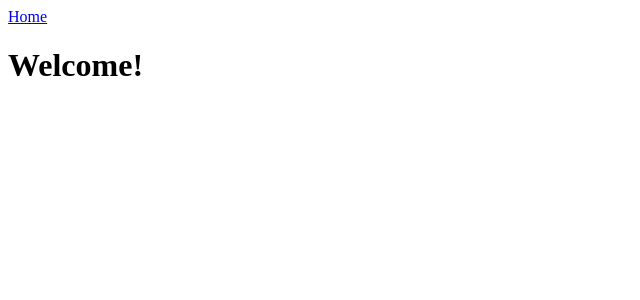
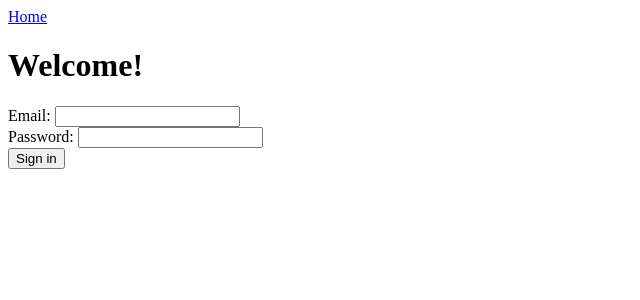
Before and after one commit to tomweidner103/grace-shopper-team-a, a React app: page /#/ in a window 1280 px wide. Shown: the top 300 px of the page, without its empty margins (0-640 px from the left). Built offline with nearby package versions, Linux system fonts and the light colour scheme; no server answers.

Commit message:
User Sign in Form

```diff
--- a/src/App.js
+++ b/src/App.js
@@ -3,6 +3,7 @@ import Nav from './Nav';
 import Routes from './Routes';
 import { connect } from 'react-redux';
 import { setUsersThunks } from '../reducer/user';
+import { SignIn } from './SignIn';
 
 class App extends React.Component {
   componentDidMount() {
@@ -13,6 +14,7 @@ class App extends React.Component {
       <div>
         < Nav />
         < Routes />
+        < SignIn />
       </div>
     );
   }
--- a/src/SignIn.js
+++ b/src/SignIn.js
@@ -1,6 +1,6 @@
 import React from 'react'
 import { connect } from 'react-redux'
-import { onLogin } from './reducer'
+import { login } from '../store'
 
 class _SignIn extends React.Component{
   constructor(){
@@ -18,12 +18,12 @@ class _SignIn extends React.Component{
 
   render(){
     const { email, password } = this.state
-    const { onLogin } = this.props
+    const { login } = this.props
     const { onChange } = this
 
     return (
       <div>
-        <form onSubmit={ () => onLogin(this.state)}>
+        <form onSubmit={ () => login(this.state)}>
           <div><label>Email: </label><input name="email" value={ email } onChange={ onChange } required/></div>
           <div><label>Password: </label><input name="password" value={ password } onChange={ onChange } required/></div>
           <button className="login">Sign in</button>
@@ -35,7 +35,7 @@ class _SignIn extends React.Component{
 
 const mapDispatchToProps = (dispatch) => {
   return {
-    onLogin: (user)=> dispatch(onLogin(user))
+    login: (user)=> dispatch(login(user))
     }
 }
 
--- a/store.js
+++ b/store.js
@@ -10,6 +10,8 @@ const SET_PRODUCTS = 'SET_PRODUCTS';
 const SET_USERS = 'SET_USERS';
 const CREATE_USER = 'CREATE_USER';
 const DESTROY_PRODUCT = 'DESTROY_PRODUCT';
+const SET_LOGIN_ERROR = "SET_LOGIN_ERROR"
+const SET_LOGIN_SUCCESS = "SET_LOGIN_SUCCESS"
 
 //Action Creators
 
@@ -17,6 +19,9 @@ const setProducts = (products)=> ({ type: SET_PRODUCTS, products });
 const setUsers = (users)=> ({ type: SET_USERS, users });
 const _createUser = (user)=> ({ type: CREATE_USER, user })
 const _destroyProduct = (product)=> ({ type: DESTROY_PRODUCT, product});
+const setLoginError = (err) => ({ type: SET_LOGIN_ERROR, err });
+const setLoginSuccess = (user) => ({ type: SET_LOGIN_SUCCESS, user });
+
 
 //Thunks
 
@@ -48,7 +53,19 @@ const destroyProduct = (product)=> {
  }
 };
 
-export { getProducts, getUsers, createUser, destroyProduct }
+const onLogin = (user) => {
+  return async(dispatch)=> {
+    await axios.post('/api/users', user)
+    .then(response => {
+      return dispatch(setLoginSuccess(response.data));
+    })
+    .catch(e => {
+      return dispatch(setLoginError(e.message));
+    })
+  }
+}
+
+export { getProducts, getUsers, createUser, destroyProduct, onLogin }
 
 //Reducers
 
@@ -71,7 +88,17 @@ const store = createStore(
       return [...state, action.user];
     }
     return state;
-  }}), applyMiddleware(thunkMiddleware)
+  },
+  login: (state = [], action)=> {
+    if(action.type === SET_LOGIN_SUCCESS) {
+      return { ...state, email: '', password: '', err: null, user: action.user };
+    }
+    if(action.type === SET_LOGIN_ERROR) {
+      return { ...state, email: '', password: '', user: null, err: action.err, };
+    }
+    return state;
+  }
+}), applyMiddleware(thunkMiddleware)
 );
 
 export default store
```
Also changed, not shown: 3 other files (tests, documents, lock files or other folders).
